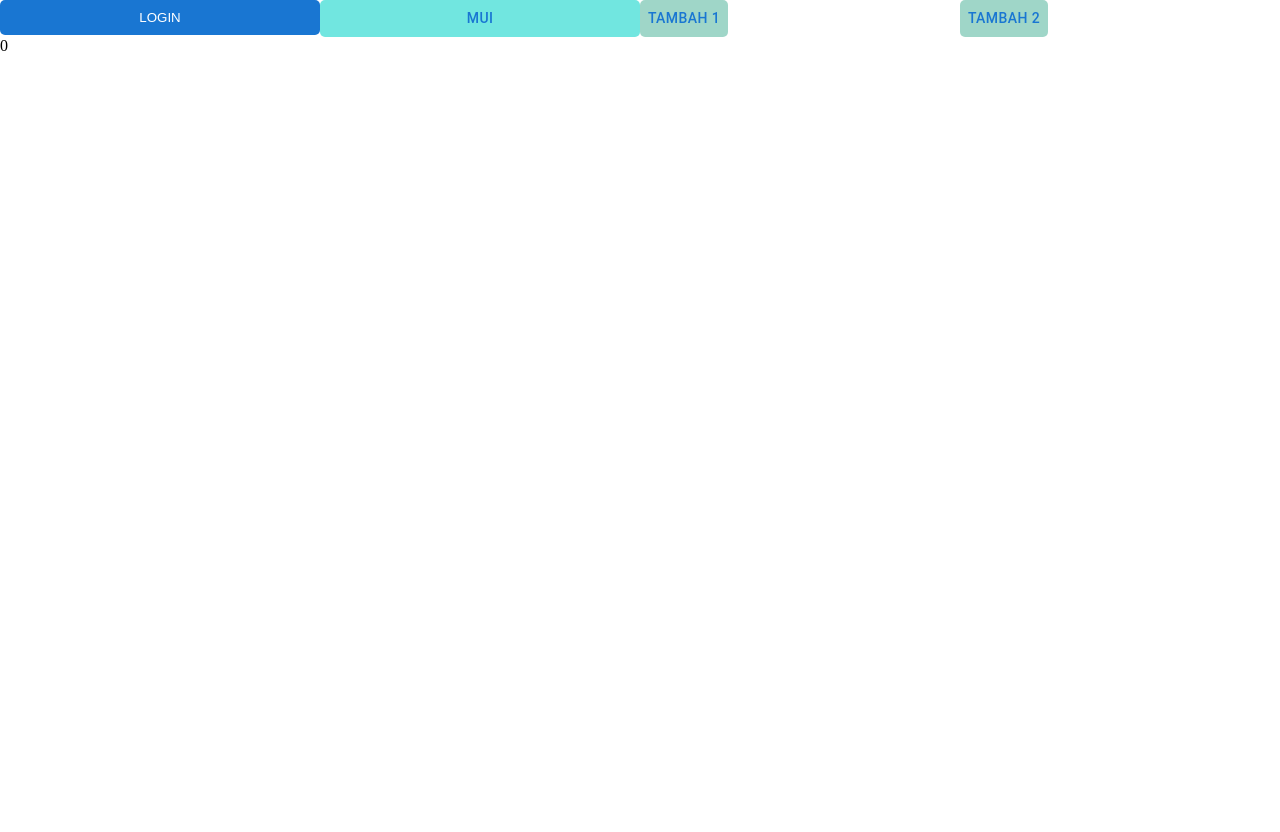
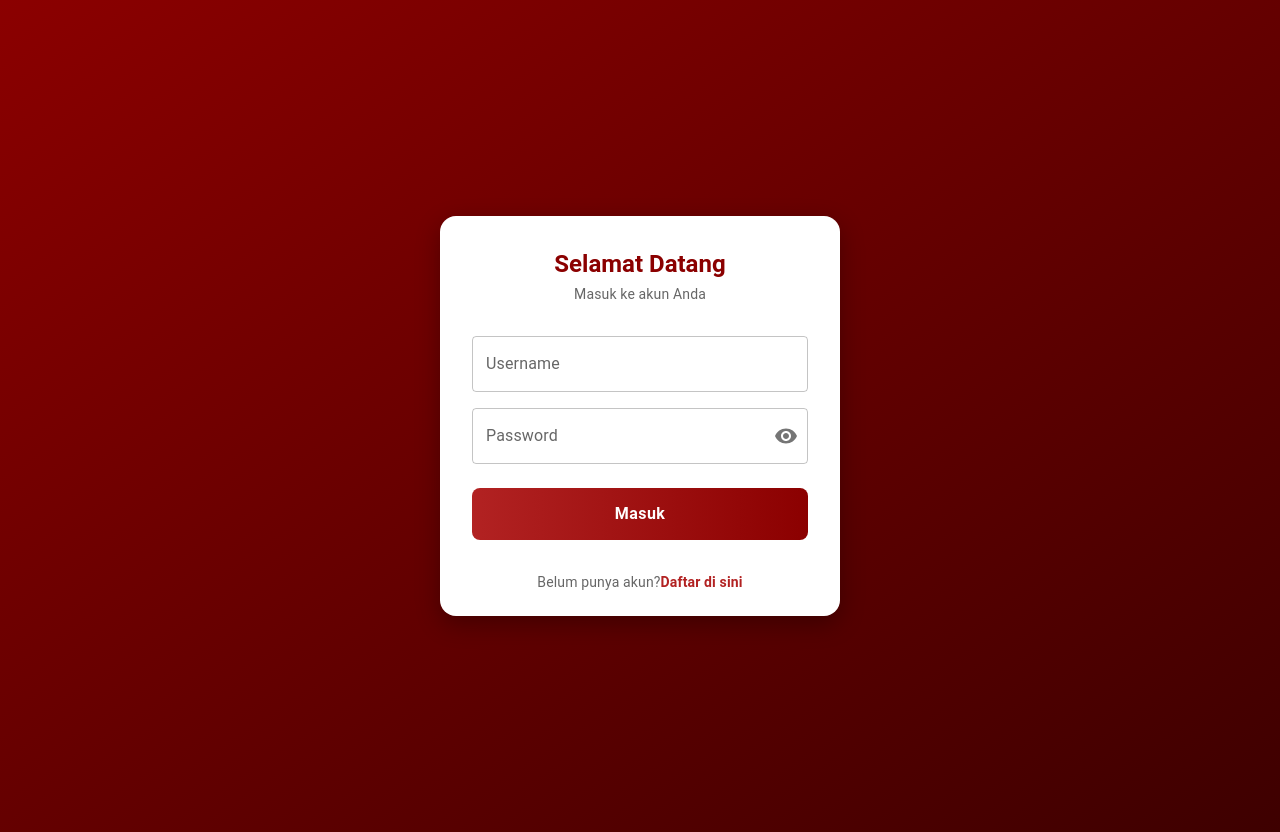
Before and after one commit to satriapinan/food-order-sttp, a React (Vite) app: page / in a window 1280 px wide. Before the commit the page ends 800 px from the top, so only its background shows below. Built offline with nearby package versions, Linux system fonts and the light colour scheme.

Commit message:
halaman login

```diff
--- a/package.json
+++ b/package.json
@@ -12,6 +12,7 @@
   "dependencies": {
     "@emotion/react": "^11.14.0",
     "@emotion/styled": "^11.14.1",
+    "@mui/icons-material": "^9.3.1",
     "@mui/material": "^9.2.0",
     "react": "^19.2.8",
     "react-dom": "^19.2.8"
--- a/src/App.jsx
+++ b/src/App.jsx
@@ -1,65 +1,122 @@
 import { useState } from "react";
-import Button from "@mui/material/Button";
-import Grid from "@mui/material/Grid";
-import AppButton from "./components/AppButton";
+import {
+  Box,
+  Card,
+  CardContent,
+  Typography,
+  TextField,
+  Button,
+  Link,
+  InputAdornment,
+  IconButton,
+} from "@mui/material";
+import Visibility from "@mui/icons-material/Visibility";
+import VisibilityOff from "@mui/icons-material/VisibilityOff";
 
 function App() {
-  const [count, setCount] = useState(0);
+  const [showPassword, setShowPassword] = useState(false);
+  const handleClickShowPassword = () => {
+    setShowPassword(!showPassword);
+  };
+  return (
+    <Box
+      sx={{
+        // Mengubah background utama
+        height: "100vh",
+        display: "flex",
+        alignItems: "center",
+        justifyContent: "center",
+        background: "linear-gradient(to bottom right, #8b0000, #3e0000)",
+        padding: 2,
+      }}
+    >
+      <Card
+        sx={{
+          maxWidth: 400,
+          width: "100%",
+          borderRadius: 4,
+          boxShadow: "0 8px 24px rgba(0,0,0,0.3)",
+        }}
+      >
+        <CardContent
+          sx={{ display: "flex", flexDirection: "column", gap: 2, padding: 4 }}
+        >
+          {/* Bagian Judul */}
+          <Box sx={{ textAlign: "center", marginBottom: 2 }}>
+            <Typography
+              variant="h5"
+              sx={{ fontWeight: "bold", color: "#8b0000" }}
+            >
+              Selamat Datang
+            </Typography>
+            <Typography
+              variant="body2"
+              sx={{ color: "text.secondary", marginTop: 0.5 }}
+            >
+              Masuk ke akun Anda
+            </Typography>
+          </Box>
 
-  return (
-    <Grid container>
-      {/* MANUAL */}
-      <Grid item size={{ xs: 12, sm: 6, md: 3 }}>
-        <button
-          onClick={() => setCount((count) => count + 1)}
-          style={{
-            width: "100%",
-            backgroundColor: "#1976d2",
-            borderRadius: "5px",
-            border: "none",
-            color: "#FFF",
-            padding: "10px",
-          }}
-        >
-          LOGIN
-        </button>
-      </Grid>
+          {/* Form Input */}
+          <TextField label="Username" variant="outlined" fullWidth />
 
-      {/* MENGGUNAKAN MUI */}
-      <Grid item size={{ xs: 12, sm: 6, md: 3 }}>
-        <Button
-          variant="text"
-          color="primary"
-          onClick={() => setCount((count) => count + 1)}
-          sx={{
-            width: "100%",
-            backgroundColor: "#71e6e0",
-            borderRadius: "5px",
-            boxShadow: "none",
-          }}
-        >
-          MUI
-        </Button>
-      </Grid>
+          <TextField
+            label="Password"
+            type={showPassword ? "text" : "password"}
+            variant="outlined"
+            fullWidth
+            slotProps={{
+              input: {
+                endAdornment: (
+                  <InputAdornment position="end">
+                    <IconButton onClick={handleClickShowPassword} edge="end">
+                      {showPassword ? <VisibilityOff /> : <Visibility />}
+                    </IconButton>
+                  </InputAdornment>
+                ),
+              },
+            }}
+          />
 
-      {/* MENGGUNAKAN CUSTOM COMPONENT */}
-      <Grid item size={{ xs: 12, sm: 6, md: 3 }}>
-        <AppButton onClick={() => setCount((count) => count + 1)}>
-          Tambah 1
-        </AppButton>
-      </Grid>
+          {/* Tombol Login */}
+          <Button
+            variant="contained"
+            fullWidth
+            sx={{
+              marginTop: 1,
+              padding: 1.5,
+              borderRadius: 2,
+              textTransform: "none",
+              fontSize: "16px",
+              fontWeight: "bold",
+              background: "linear-gradient(to right, #b22222, #8b0000)",
+              boxShadow: "none",
+              "&:hover": {
+                background: "linear-gradient(to right, #8b0000, #5c0000)",
+                boxShadow: "none",
+              },
+            }}
+          >
+            Masuk
+          </Button>
 
-      <Grid item size={{ xs: 12, sm: 6, md: 3 }}>
-        <AppButton onClick={() => setCount((count) => count + 2)}>
-          Tambah 2
-        </AppButton>
-      </Grid>
-
-      {/* HASIL */}
-      <Grid item size={{ xs: 12, sm: 6, md: 3 }}>
-        {count}
-      </Grid>
-    </Grid>
+          {/* Link Sign Up */}
+          <Typography
+            variant="body2"
+            sx={{ textAlign: "center", marginTop: 2, color: "text.secondary" }}
+          >
+            Belum punya akun?
+            <Link
+              href="#"
+              underline="hover"
+              sx={{ fontWeight: "bold", color: "#b22222" }}
+            >
+              Daftar di sini
+            </Link>
+          </Typography>
+        </CardContent>
+      </Card>
+    </Box>
   );
 }
 
```
Also changed, not shown: 1 other file (tests, documents, lock files or other folders).
